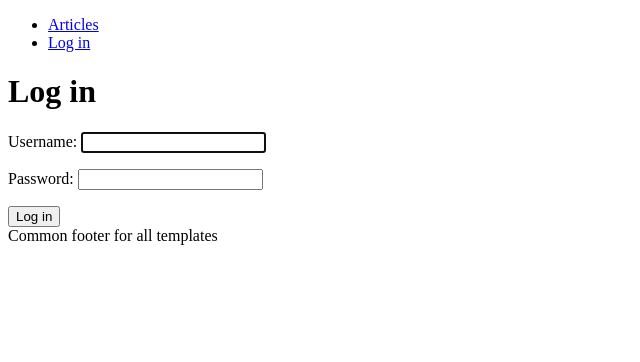
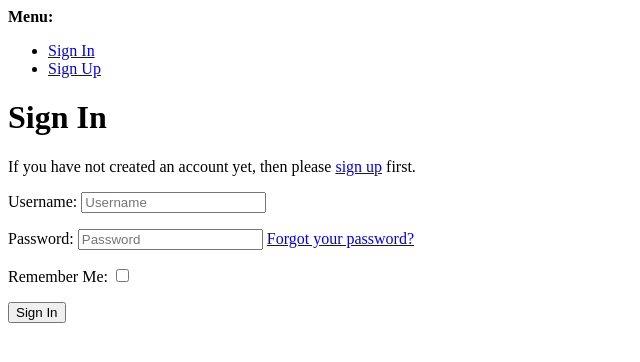
Before and after one commit to HoWong270/LevelUp_project_csc430, a Django app: page /accounts/login/ in a window 1280 px wide. Shown: the top 362 px of the page, without its empty margins (0-640 px from the left). Run offline with Django 5.2, Linux system fonts and the light colour scheme.

Commit message:
added allauth to login, logout. removed the registration folder(no longer needed) updated the urls.py to redirect to 'home'

```diff
--- a/level_up/level_up/settings.py
+++ b/level_up/level_up/settings.py
@@ -143,7 +143,7 @@ AUTH_PASSWORD_VALIDATORS = [
 ]
 
 LOGIN_REDIRECT_URL = "home"
-LOGOUT_REDIRECT_URL = "login"
+LOGOUT_REDIRECT_URL = "account_login"
 
 
 # Internationalization
--- a/level_up/level_up/urls.py
+++ b/level_up/level_up/urls.py
@@ -16,10 +16,12 @@ Including another URLconf
 """
 from django.contrib import admin
 from django.urls import path, include
+from django.views.generic.base import RedirectView
 
 urlpatterns = [
     path("admin/", admin.site.urls),
     path("articles/",include("app.urls")),
-    path("accounts/",include("django.contrib.auth.urls")),
+    path("accounts/",include("allauth.urls")),
+    path("",RedirectView.as_view(pattern_name ="home")),
     path("__debug__/",include("debug_toolbar.urls")),
 ]
--- a/level_up/templates/app/base.html
+++ b/level_up/templates/app/base.html
@@ -11,12 +11,12 @@
             <li><a href="{% url 'home'%}">Articles</a></li>
             <li>
                 {% if user.is_authenticated %}
-                    <form method="POST" action="{% url 'logout' %}">
+                    <form method="POST" action="{% url 'account_logout' %}">
                         {% csrf_token %}
                         <button type="submit">Log out</button>
                     </form>
                 {% else %}
-                    <a href="{% url 'login' %}">Log in</a>
+                    <a href="{% url 'account_login' %}">Log in</a>
                 {% endif %}
             </li>
         </ul>
--- a/level_up/templates/registration/login.html
+++ /dev/null
@@ -1,10 +0,0 @@
-{% extends "app/base.html" %}
-
-{% block content %}
-    <h1>Log in</h1>
-    <form method="POST">
-        {% csrf_token %}
-        {{ form.as_p}}
-        <button type="submit">Log in</button>
-    </form>
-{% endblock content%}
```
Also changed, not shown: level_up/db.sqlite3.
